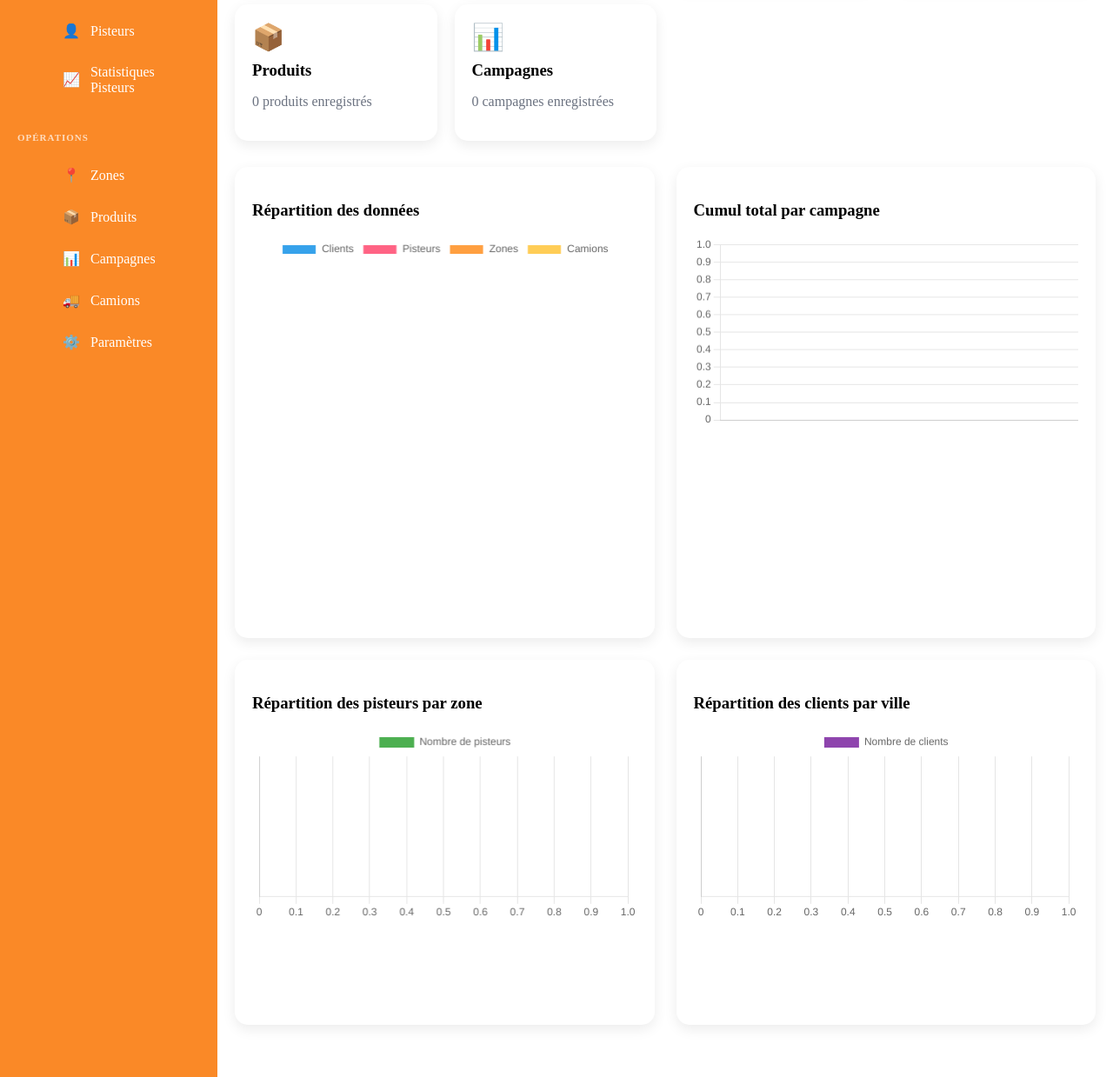
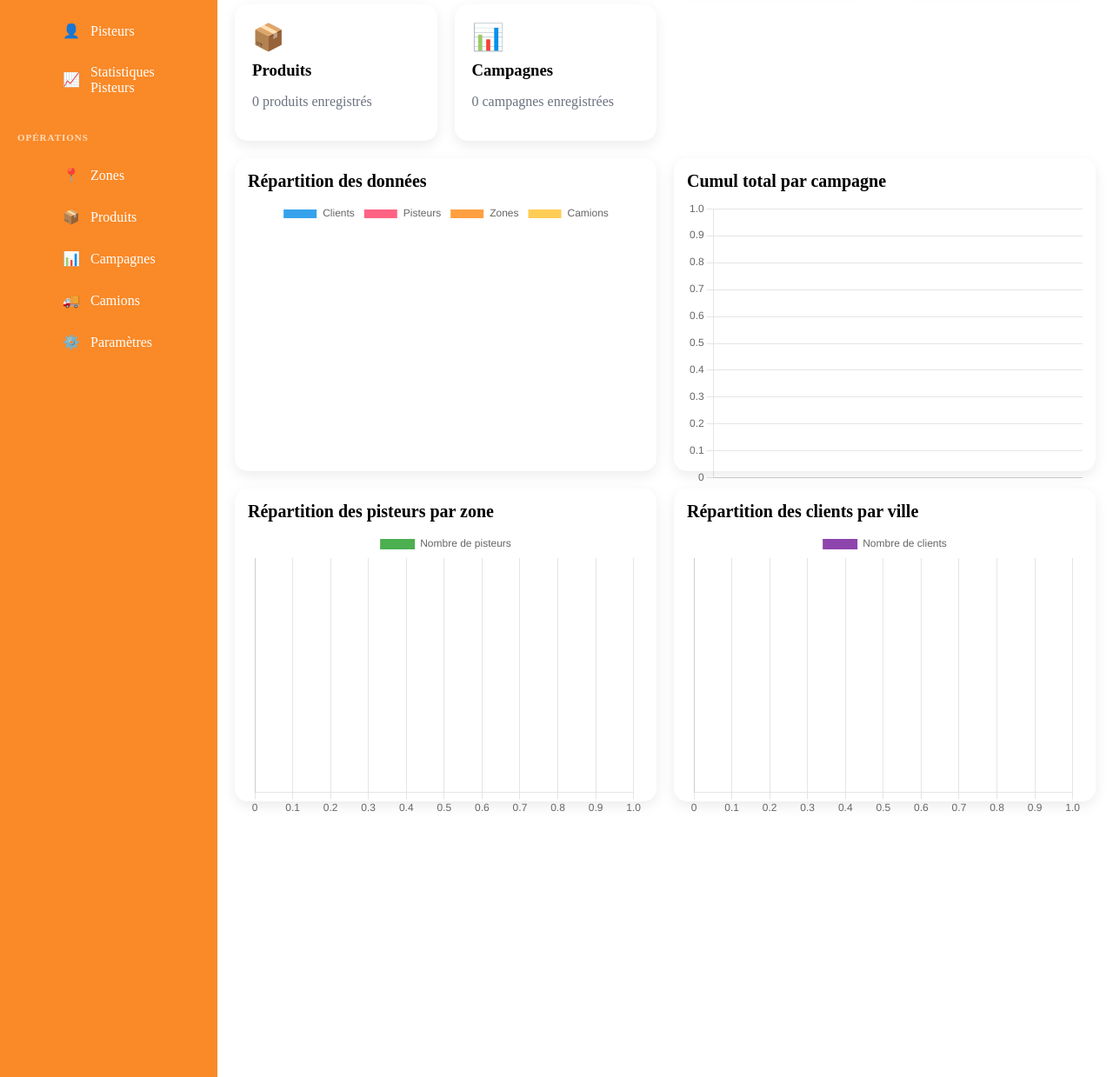
Before and after one commit to Siaka-imt/coopapp, a Flask app: page /dashboard in a window 1280 px wide. Shown: the part 303-1542 px from the top of the page at 87% size. Run offline with Flask 3, Linux system fonts and the light colour scheme; the visitor is signed in with stand-in values (Sample User, id 1); data that the repository does not hold is empty.

Commit message:
Reduction de la taille des cards

```diff
--- a/static/css/style.css
+++ b/static/css/style.css
@@ -153,7 +153,34 @@ body{
 .card p {
     color: #6b7280;
 }
-/* CHARTS */
+/* Zone des graphiques */
+.charts{
+    display:grid;
+    grid-template-columns:repeat(2, 1fr);
+    gap:20px;
+    margin-top:20px;
+}
+
+/* Carte graphique */
+.chart-card{
+    background:#fff;
+    border-radius:15px;
+    box-shadow:0 5px 15px rgba(0,0,0,.08);
+    padding:15px;
+    height:330px;      /* hauteur fixe */
+}
+
+.chart-card h3{
+    margin:0 0 10px;
+    font-size:20px;
+}
+
+/* Canvas */
+.chart-card canvas{
+    width:100% ;
+    height:250px ;
+}
+/* CHARTS *
 .charts {
     display: grid;
     grid-template-columns: repeat(2, minmax(450px, 1fr));
@@ -172,7 +199,7 @@ body{
 .chart-card canvas {
     width: 100% ;
     height: 300px ;
-}
+}*/
 .sidebar-header {
     display: flex;
     align-items: center;
--- a/templates/dashboard.html
+++ b/templates/dashboard.html
@@ -197,10 +197,16 @@
             const pieCtx = document.getElementById('pieChart');
 
             new Chart(pieCtx, {
-                type: 'pie',
-                data: { labels: ['Clients', 'Pisteurs', 'Zones', 'Camions'],
-                        datasets: [{data: [{{ nb_clients }}, {{ nb_pisteurs }}, {{ nb_zones }}, {{ nb_camions }}] }]}
-                });
+                type : 'pie',
+                data : { labels: ['Clients', 'Pisteurs', 'Zones', 'Camions'],
+                        datasets: [{data: [{{ nb_clients }}, {{ nb_pisteurs }}, {{ nb_zones }}, {{ nb_camions }}] }]
+                    },
+
+                options:{
+                    responsive: true,
+                    maintainAspectRatio: false
+                }
+            });
 
             // Cumul total par campagne
             const campagnes_labels = {{ campagnes_labels|tojson }};
@@ -218,6 +224,7 @@
                 },
                 options: {
                     responsive: true,
+                    maintainAspectRatio: false,
                     plugins: {
                         legend: {
                             display: false
@@ -244,7 +251,8 @@
                 },
                 options: {
                     indexAxis: 'y',
-                    responsive: true
+                    responsive: true,
+                    maintainAspectRatio: false
                 }
             });
 
@@ -261,7 +269,8 @@
                 },
                 options: {
                     indexAxis : 'y',
-                    responsive: true
+                    responsive: true,
+                    maintainAspectRatio: false
                 }
             });
         </script>
```
